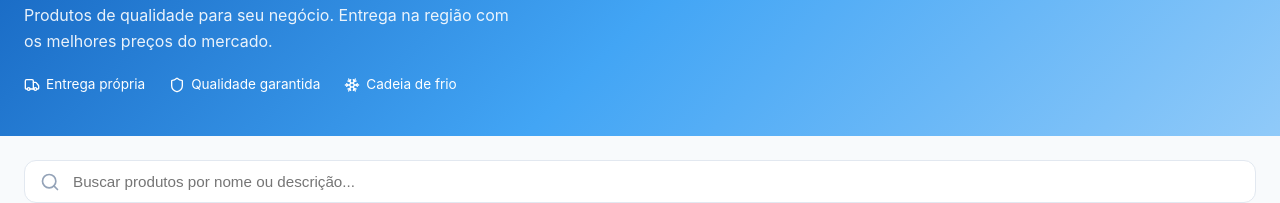
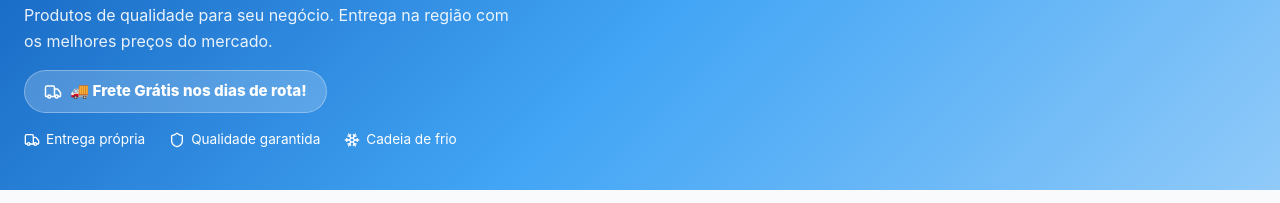
Before and after one commit to douglasmorett/hakim-portal, a Next.js app: page /icebox in a window 1280 px wide. Shown: the part 162-365 px from the top of the page. Built offline with nearby package versions, Linux system fonts and the light colour scheme; no server answers; the database is empty.

Commit message:
FEAT: Badge Frete Gratis nos dias de rota no catalogo Icebox

```diff
--- a/src/components/icebox/IceboxCatalog.tsx
+++ b/src/components/icebox/IceboxCatalog.tsx
@@ -88,7 +88,11 @@ export default function IceboxCatalog({ products, deliveryInfo, isLoggedIn, canO
               <p style={{ fontSize: "1rem", opacity: 0.9, maxWidth: "500px", lineHeight: 1.6 }}>
                 Produtos de qualidade para seu negócio. Entrega na região com os melhores preços do mercado.
               </p>
-              <div style={{ display: "flex", gap: "1.5rem", marginTop: "1.25rem" }}>
+              <div style={{ display: "inline-flex", alignItems: "center", gap: "8px", marginTop: "1rem", padding: "0.5rem 1.2rem", borderRadius: "30px", background: "rgba(255,255,255,0.2)", backdropFilter: "blur(8px)", border: "1px solid rgba(255,255,255,0.3)" }}>
+                <Truck size={18} />
+                <span style={{ fontWeight: 800, fontSize: "0.95rem" }}>🚚 Frete Grátis nos dias de rota!</span>
+              </div>
+              <div style={{ display: "flex", gap: "1.5rem", marginTop: "1rem" }}>
                 <div style={{ display: "flex", alignItems: "center", gap: "6px", fontSize: "0.85rem" }}>
                   <Truck size={16} /> Entrega própria
                 </div>
```
